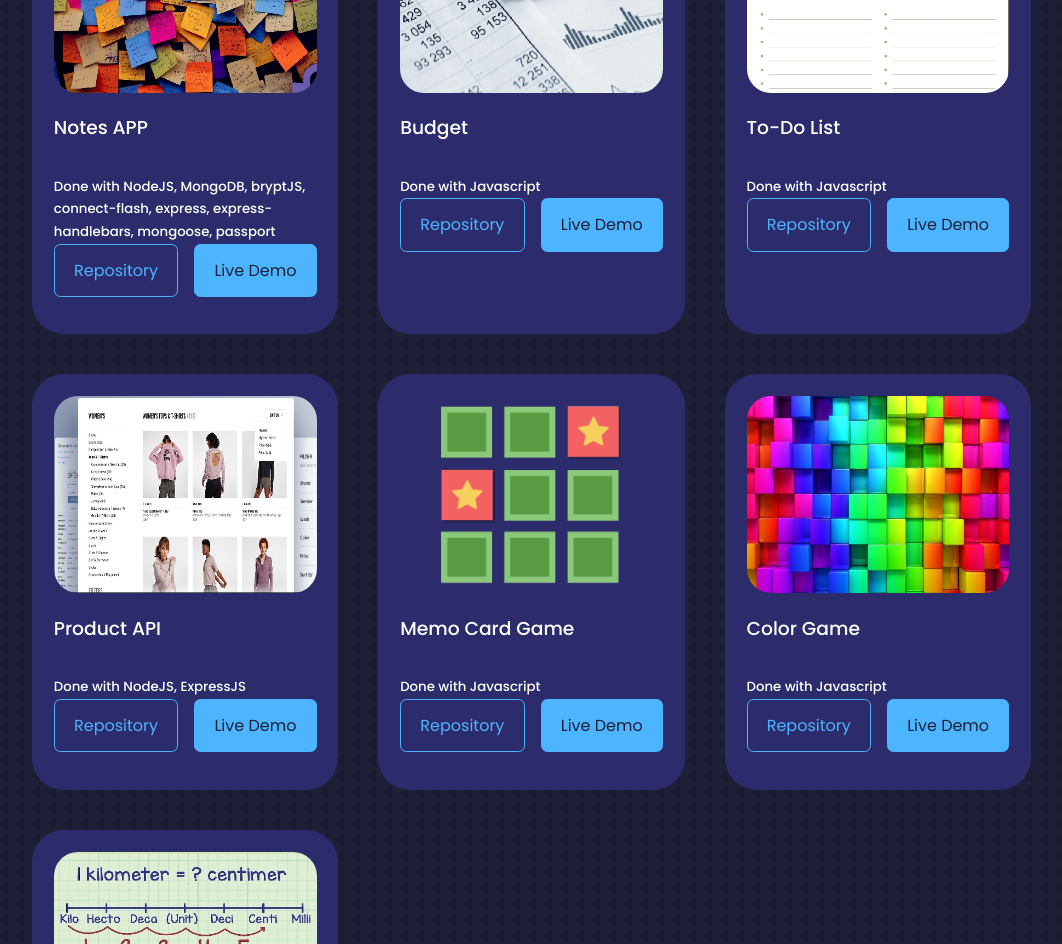
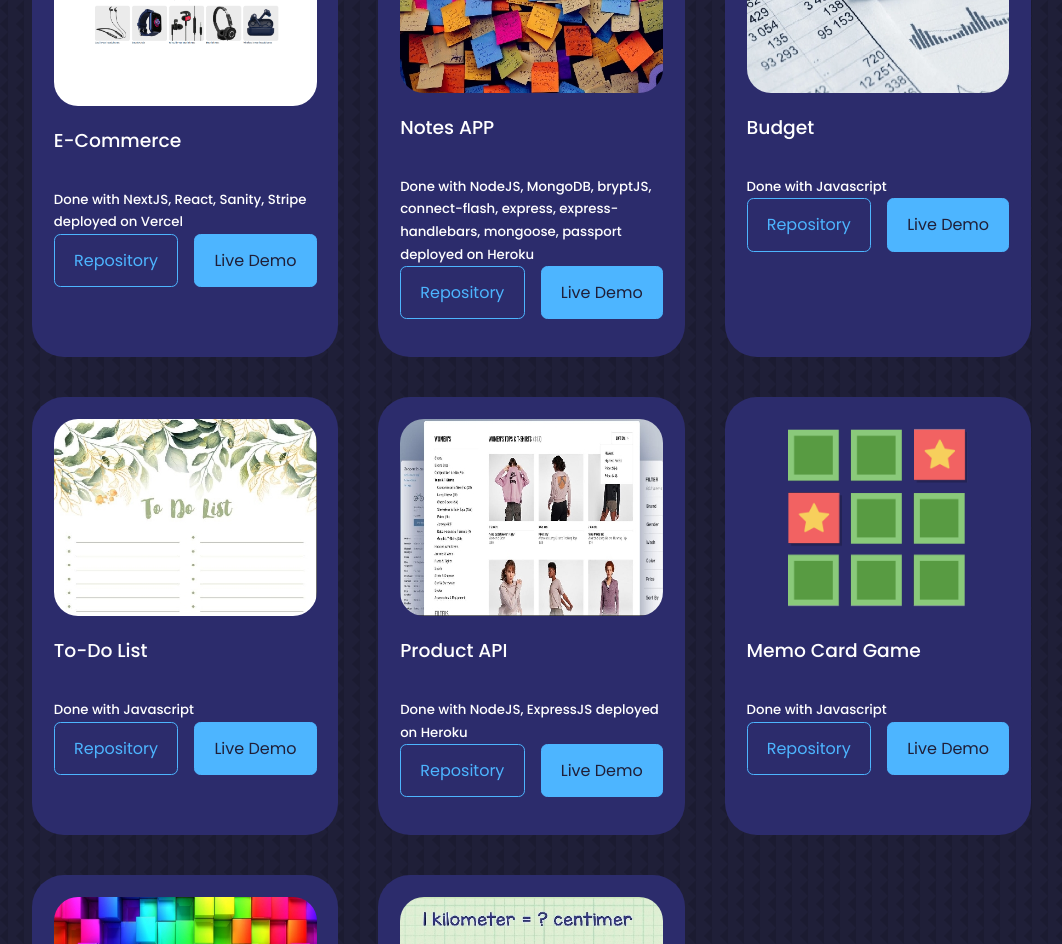
Before and after one commit to ijchavez/react-portfolio-website, a React (Create React App) app: page / in a window 1280 px wide. Shown: the part 7120-8064 px from the top of the page, without its empty margins (128-1190 px from the left). Built offline with nearby package versions, Linux system fonts and the light colour scheme.

Commit message:
ecommerce
ecommerce added

```diff
--- a/src/assets/components/support/data/PortfolioData.js
+++ b/src/assets/components/support/data/PortfolioData.js
@@ -5,13 +5,23 @@ import IMG4 from '../../../images/portfolio4.jpg'
 import IMG5 from '../../../images/portfolio5.png'
 import IMG6 from '../../../images/portfolio6.jpg'
 import IMG7 from '../../../images/portfolio7.jpg'
+import IMG8 from '../../../images/portfolio8.png'
 
 const data=[
+    {
+        id : 8,
+        image: IMG8,
+        title: 'E-Commerce',
+        technologies: 'NextJS, React, Sanity, Stripe deployed on Vercel',
+        github: 'https://github.com/ijchavez/ecommerce-sanity-stripe-jsm',
+        demo: 'https://ecommerce-sanity-stripe-jsm.vercel.app/'
+
+    },
     {
         id : 1,
         image: IMG1,
         title: 'Notes APP',
-        technologies: 'NodeJS, MongoDB, bryptJS, connect-flash, express, express-handlebars, mongoose, passport',
+        technologies: 'NodeJS, MongoDB, bryptJS, connect-flash, express, express-handlebars, mongoose, passport deployed on Heroku',
         github: 'https://github.com/ijchavez/notes-app',
         demo: 'https://powerful-wave-18800.herokuapp.com/'
 
@@ -38,7 +48,7 @@ const data=[
         id : 4,
         image: IMG4,
         title: 'Product API',
-        technologies: 'NodeJS, ExpressJS',
+        technologies: 'NodeJS, ExpressJS deployed on Heroku',
         github: 'https://gitlab.com/ijchavez/nodejs',
         demo: 'https://safe-beyond-55898.herokuapp.com/api/v1/products'
 
--- a/src/assets/components/support/modules/Progress.jsx
+++ b/src/assets/components/support/modules/Progress.jsx
@@ -22,6 +22,7 @@ const Progress = ({done, colorOne, colorTwo}) => {
 			<div className="progress-done" style={style}>
 
 			</div>
+
 		</div>
 	)
 }
```
Also changed, not shown: src/assets/images/portfolio8.png (added).
